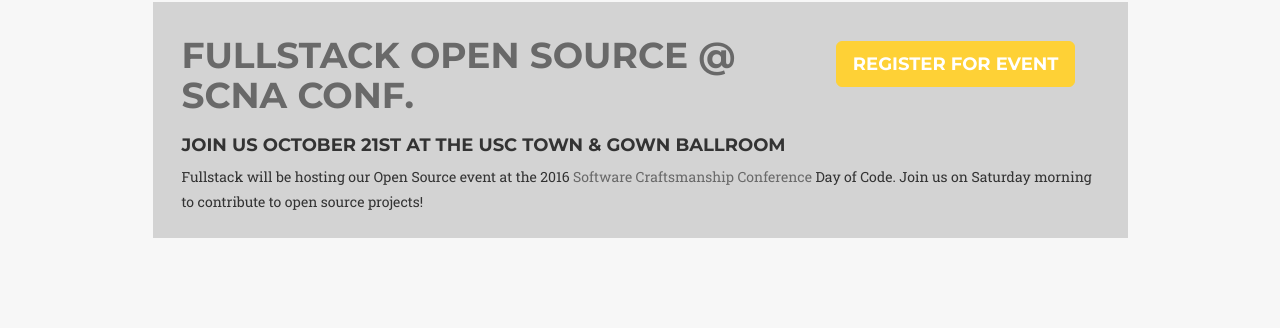
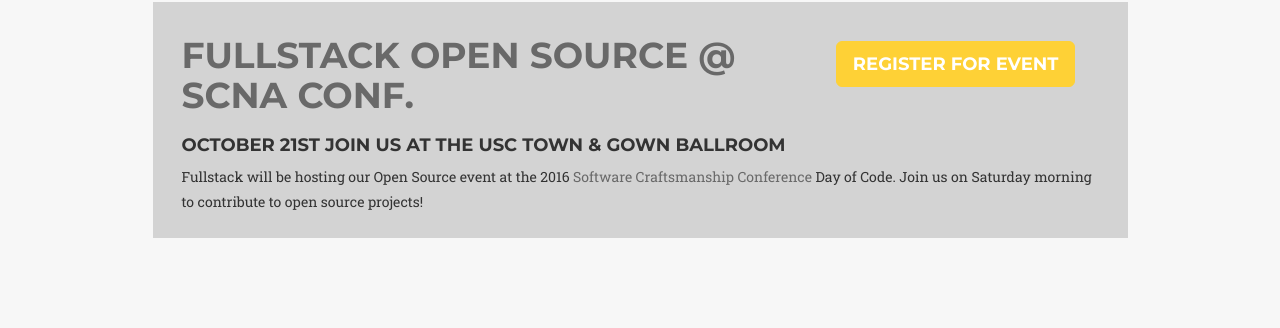
Before and after one commit to fullstackla/fullstackla.github.io, a Jekyll site: the page built from index.html, in a window 1280 px wide and 900 px high, scrolled down 1016 px. Shown: the part 126-454 px from the top of the window. Built offline with Jekyll 4.4.1, drawn with Linux system fonts in a browser that asks for light colours; some web fonts are replaced.

Commit message:
Handle default event case.

```diff
--- a/_includes/events/open-source-event-list.html
+++ b/_includes/events/open-source-event-list.html
@@ -3,7 +3,11 @@
     <div class="col-lg-10 col-lg-offset-1 event">
       <div class="col-lg-8">
         <a href={{event.url}}>
-          <h1>{{ event.title }}</h1>
+          {% unless event.title == 'default' %}
+            <h1>{{ event.title }}</h1>
+          {% else %}
+            <h1>Fullstack Open Source</h1>
+          {% endunless %}
         </a>
       </div>
       <div class="col-lg-4 text-center rsvp">
@@ -11,7 +15,8 @@
       </div>
       <div class="col-lg-12">
         <h4>
-          Join us {{ event.event-date }}
+          {{ event.event-date }}
+          join us
           {% if event.location != nil %}
             at {{ event.location-name }}
           {% endif %}
--- a/_layouts/os-repeat-event.html
+++ b/_layouts/os-repeat-event.html
@@ -13,9 +13,9 @@
             <hr class="m-y-5">
             <p class="lead">
               Join us {{ page.event-date }}
-              {% if page.location != nil %}
+              {% unless page.location == nil %}
                 at {{ page.location-name }}
-              {% endif %}
+              {% endunless %}
             </p>
           </div>
           <div class="col-lg-6 excerpt">
@@ -41,6 +41,7 @@
         </div>
       </div>
     </div>
+    {% unless page.title == 'default' %}
     <div class="event-block featured-project">
       <div class="container">
         <div class="row">
@@ -59,6 +60,7 @@
         </div>
       </div>
     </div>
+    {% endunless %}
     <div class="event-block">
       <div class="container">
         <div class="row event-icon">
```
